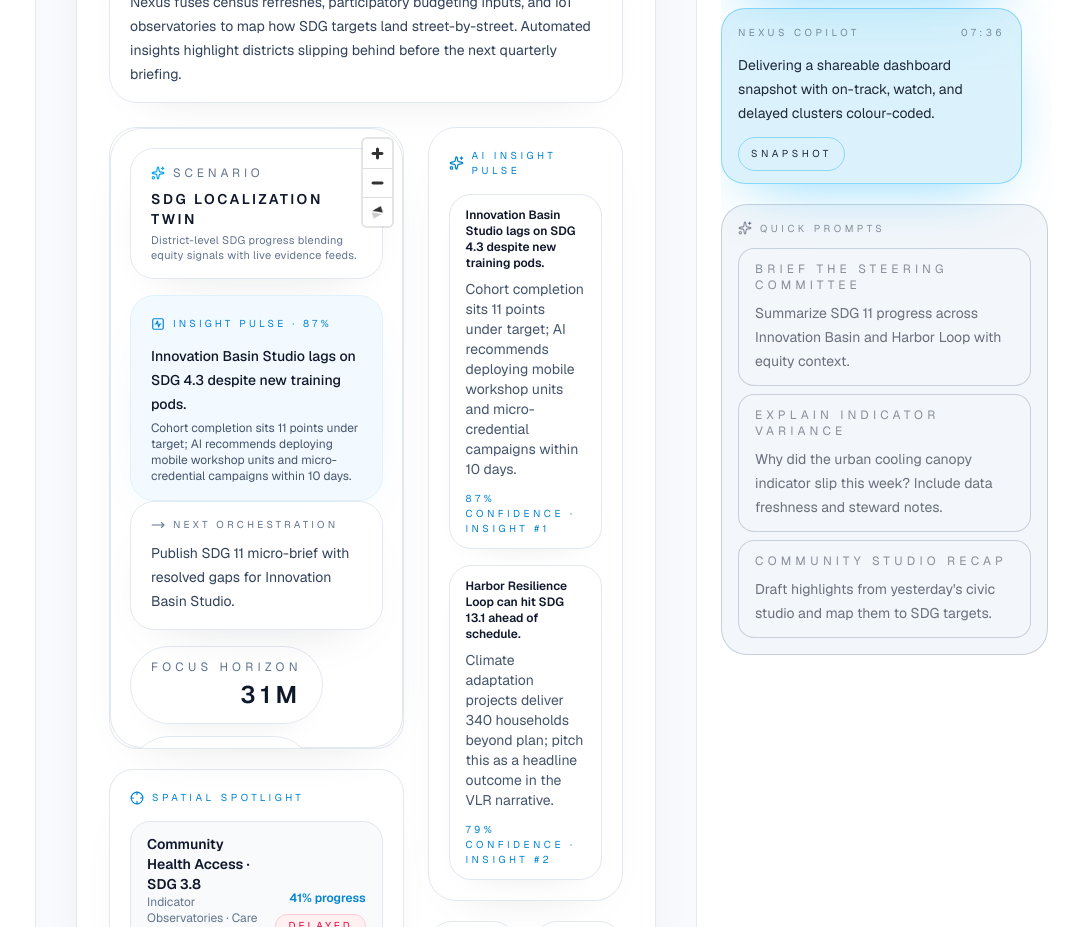
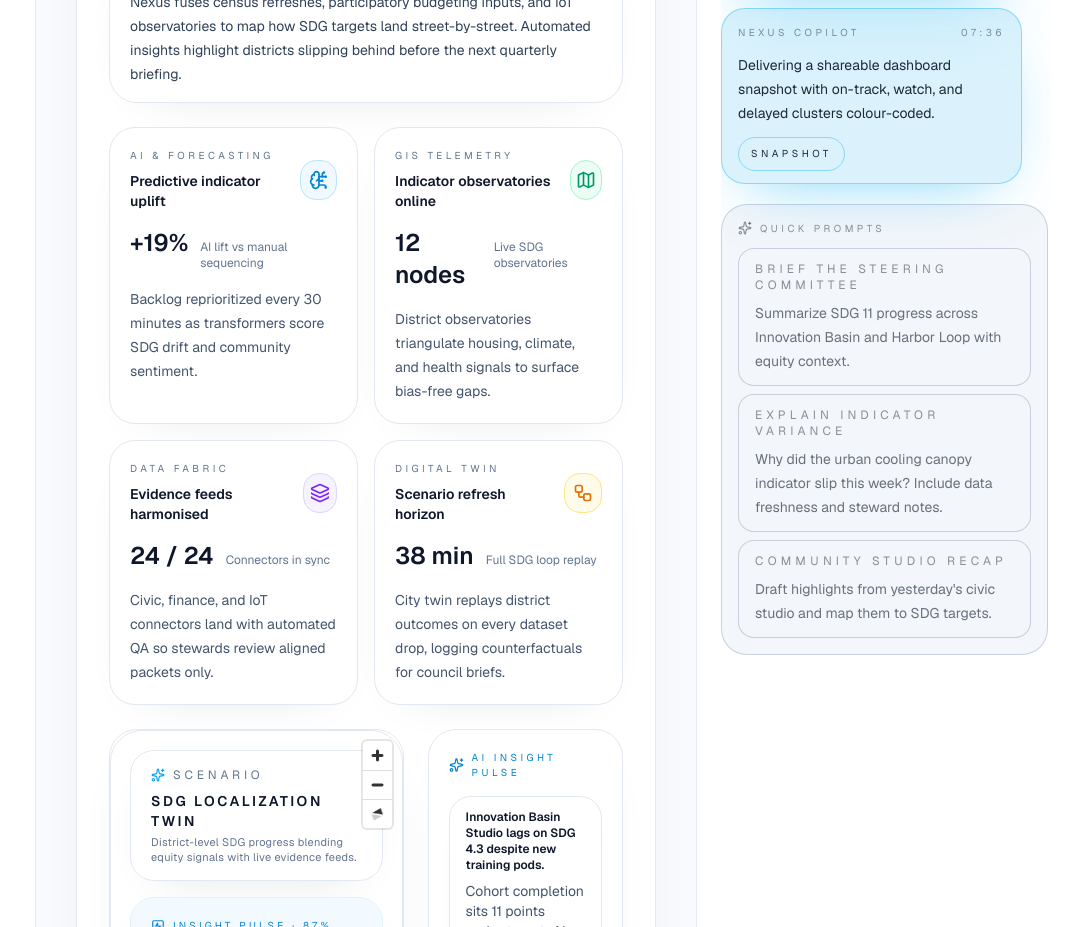
Before and after one commit to cimentadaj/gis-example, a Next.js app: page / in a window 1280 px wide. Shown: the part 1480-2407 px from the top of the page, without its empty margins (204-1280 px from the left). Built offline with nearby package versions, Linux system fonts and the light colour scheme.

Commit message:
Add capability pillar spotlight grid

```diff
--- a/src/app/page.tsx
+++ b/src/app/page.tsx
@@ -65,6 +65,7 @@ import {
   type DataFabricMetric,
   type DataQualityAlertSeverity,
 } from "@/data/integration";
+import { capabilityPillars, type CapabilityPillar } from "@/data/capabilities";
 import {
   copilotAuditLog,
   copilotMissionDeck,
@@ -842,6 +843,7 @@ function DigitalTwinPanel({ scenario, focus, onFocusChange, insights }: DigitalT
   const topSignals = insights.signals.slice(0, 3);
   const topKpis = scenario.kpis.slice(0, 2);
   const priorityActions = insights.actions.slice(0, 3);
+  const capabilityCards = capabilityPillars[scenario.key] ?? [];
   const spatialHighlights = useMemo<SpatialHighlight[]>(() => {
     const pointLayers = scenario.layers.filter((layer) => layer.visualization === "point");
     const highlights: SpatialHighlight[] = [];
@@ -942,6 +944,8 @@ function DigitalTwinPanel({ scenario, focus, onFocusChange, insights }: DigitalT
         <p className="mt-3 text-slate-700">{scenario.narrative}</p>
       </div>
 
+      <CapabilityGrid pillars={capabilityCards} />
+
       <div className="grid gap-6 lg:grid-cols-[1.65fr_1fr]">
         <div className="space-y-5">
           <div className="relative overflow-hidden rounded-[28px] border border-slate-200 bg-white shadow-[0_18px_55px_-38px_rgba(15,23,42,0.2)]">
@@ -993,6 +997,59 @@ function DigitalTwinPanel({ scenario, focus, onFocusChange, insights }: DigitalT
           <ActionQueueCard actions={priorityActions} />
         </div>
       </div>
+    </div>
+  );
+}
+
+const capabilityIconMeta: Record<
+  CapabilityPillar["kind"],
+  { icon: LucideIcon; accent: string }
+> = {
+  ai: { icon: BrainCircuit, accent: "border-sky-200 bg-sky-50 text-sky-600" },
+  gis: { icon: MapIcon, accent: "border-emerald-200 bg-emerald-50 text-emerald-600" },
+  fabric: { icon: Layers, accent: "border-violet-200 bg-violet-50 text-violet-600" },
+  twin: { icon: Workflow, accent: "border-amber-200 bg-amber-50 text-amber-600" },
+};
+
+function CapabilityGrid({ pillars }: { pillars: CapabilityPillar[] }) {
+  if (!pillars.length) {
+    return null;
+  }
+
+  return (
+    <div className="grid gap-4 sm:grid-cols-2">
+      {pillars.map((pillar) => (
+        <CapabilityCard key={pillar.id} pillar={pillar} />
+      ))}
+    </div>
+  );
+}
+
+function CapabilityCard({ pillar }: { pillar: CapabilityPillar }) {
+  const meta = capabilityIconMeta[pillar.kind];
+  const Icon = meta.icon;
+
+  return (
+    <div className="rounded-[26px] border border-slate-200 bg-white p-5 shadow-[0_16px_48px_-36px_rgba(15,23,42,0.18)] transition-shadow">
+      <div className="flex items-center justify-between gap-4">
+        <div>
+          <p className="text-[10px] uppercase tracking-[0.35em] text-slate-500">{pillar.label}</p>
+          <p className="mt-2 text-sm font-semibold text-slate-900">{pillar.title}</p>
+        </div>
+        <span
+          className={cn(
+            "flex h-10 w-10 items-center justify-center rounded-2xl border text-slate-600",
+            meta.accent,
+          )}
+        >
+          <Icon className="h-5 w-5" />
+        </span>
+      </div>
+      <div className="mt-4 flex items-baseline gap-3">
+        <p className="text-2xl font-semibold text-slate-900">{pillar.metric}</p>
+        <p className="text-xs text-slate-500">{pillar.metricLabel}</p>
+      </div>
+      <p className="mt-4 text-sm leading-6 text-slate-600">{pillar.narrative}</p>
     </div>
   );
 }
--- /dev/null
+++ b/src/data/capabilities.ts
@@ -0,0 +1,130 @@
+export type CapabilityKind = "ai" | "gis" | "fabric" | "twin";
+
+export type CapabilityPillar = {
+  id: string;
+  kind: CapabilityKind;
+  label: string;
+  title: string;
+  metric: string;
+  metricLabel: string;
+  narrative: string;
+};
+
+type ScenarioKey = "sdg-localization" | "vlr-automation" | "city-profiling";
+
+export const capabilityPillars: Record<ScenarioKey, CapabilityPillar[]> = {
+  "sdg-localization": [
+    {
+      id: "sdg-ai",
+      kind: "ai",
+      label: "AI & Forecasting",
+      title: "Predictive indicator uplift",
+      metric: "+19%",
+      metricLabel: "AI lift vs manual sequencing",
+      narrative: "Backlog reprioritized every 30 minutes as transformers score SDG drift and community sentiment.",
+    },
+    {
+      id: "sdg-gis",
+      kind: "gis",
+      label: "GIS Telemetry",
+      title: "Indicator observatories online",
+      metric: "12 nodes",
+      metricLabel: "Live SDG observatories",
+      narrative: "District observatories triangulate housing, climate, and health signals to surface bias-free gaps.",
+    },
+    {
+      id: "sdg-fabric",
+      kind: "fabric",
+      label: "Data Fabric",
+      title: "Evidence feeds harmonised",
+      metric: "24 / 24",
+      metricLabel: "Connectors in sync",
+      narrative: "Civic, finance, and IoT connectors land with automated QA so stewards review aligned packets only.",
+    },
+    {
+      id: "sdg-twin",
+      kind: "twin",
+      label: "Digital Twin",
+      title: "Scenario refresh horizon",
+      metric: "38 min",
+      metricLabel: "Full SDG loop replay",
+      narrative: "City twin replays district outcomes on every dataset drop, logging counterfactuals for council briefs.",
+    },
+  ],
+  "vlr-automation": [
+    {
+      id: "vlr-ai",
+      kind: "ai",
+      label: "AI & Forecasting",
+      title: "Narrative assembly engine",
+      metric: "92%",
+      metricLabel: "Evidence confidence",
+      narrative: "Generative copilots stitch SDG sections with grounded citations and streaming sentiment context.",
+    },
+    {
+      id: "vlr-gis",
+      kind: "gis",
+      label: "GIS Telemetry",
+      title: "Spatial evidence coverage",
+      metric: "17 corridors",
+      metricLabel: "Spatial programs tracked",
+      narrative: "Heatmaps show which borough programs feed the VLR binder and where governance review is pending.",
+    },
+    {
+      id: "vlr-fabric",
+      kind: "fabric",
+      label: "Data Fabric",
+      title: "Automation cadence",
+      metric: "18 bots",
+      metricLabel: "Pipelines on schedule",
+      narrative: "Workflow bots reconcile invoices, policy updates, and assessor notes so analysts approve exceptions only.",
+    },
+    {
+      id: "vlr-twin",
+      kind: "twin",
+      label: "Digital Twin",
+      title: "Submission readiness",
+      metric: "7 / 9",
+      metricLabel: "Sections drafted",
+      narrative: "Digital twin playback previews downstream impact of pending attestations before exporting the PDF.",
+    },
+  ],
+  "city-profiling": [
+    {
+      id: "profile-ai",
+      kind: "ai",
+      label: "AI & Forecasting",
+      title: "Scenario uplift delta",
+      metric: "+6.4 pts",
+      metricLabel: "Wellbeing index gain",
+      narrative: "Simulation ensemble projects wellbeing lift per capital dollar and flags trade-offs in real time.",
+    },
+    {
+      id: "profile-gis",
+      kind: "gis",
+      label: "GIS Telemetry",
+      title: "District insight mesh",
+      metric: "9 districts",
+      metricLabel: "Profiles refreshed",
+      narrative: "District polygons blend census, permitting, and climate risk for equity-first investment sequencing.",
+    },
+    {
+      id: "profile-fabric",
+      kind: "fabric",
+      label: "Data Fabric",
+      title: "Cross-department sync",
+      metric: "15 feeds",
+      metricLabel: "Pipelines harmonised",
+      narrative: "Data fabric reconciles housing, mobility, and finance ledgers to collapse manual reporting cycles.",
+    },
+    {
+      id: "profile-twin",
+      kind: "twin",
+      label: "Digital Twin",
+      title: "Planning horizon",
+      metric: "5 yrs",
+      metricLabel: "Scenario forecast",
+      narrative: "Digital twin animates multi-year investment pathways with sensitivity bands for policy debate.",
+    },
+  ],
+};
```
Also changed, not shown: 1 other file (tests, documents, lock files or other folders).
